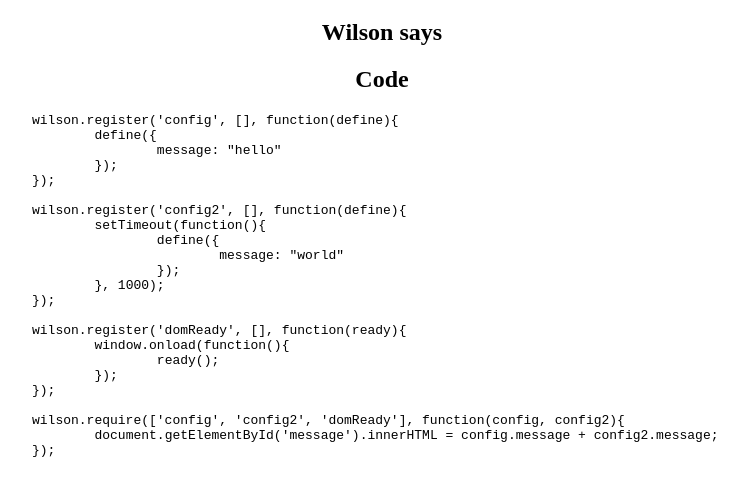
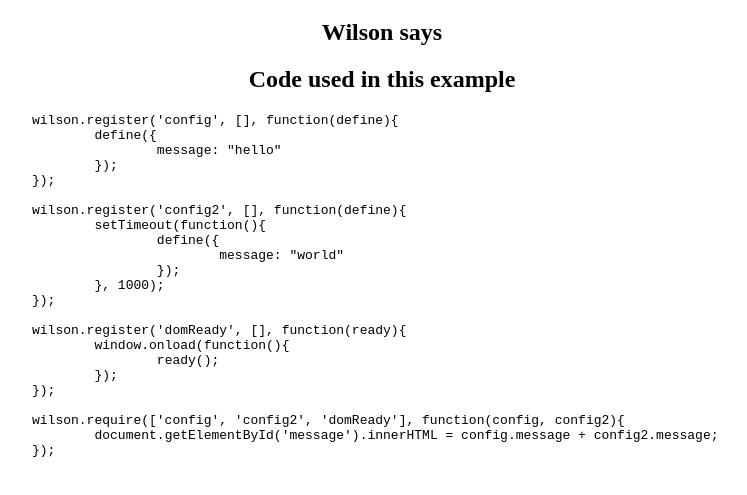
Before and after one commit to opsb/wilson, a plain HTML site: page demo/index.html in a window 1280 px wide. Shown: the part 61-556 px from the top of the page, without its empty margins (258-1005 px from the left). Drawn offline with Linux system fonts and the light colour scheme; a script that the page names is missing.

Commit message:
Update copy

```diff
--- a/demo/index.html
+++ b/demo/index.html
@@ -50,7 +50,7 @@
 		<h2>Wilson says</h2>
 		<div id="message"></div>
 
-		<h2>Code</h2>
+		<h2>Code used in this example</h2>
 		<pre>
 wilson.register('config', [], function(define){
 	define({
```
